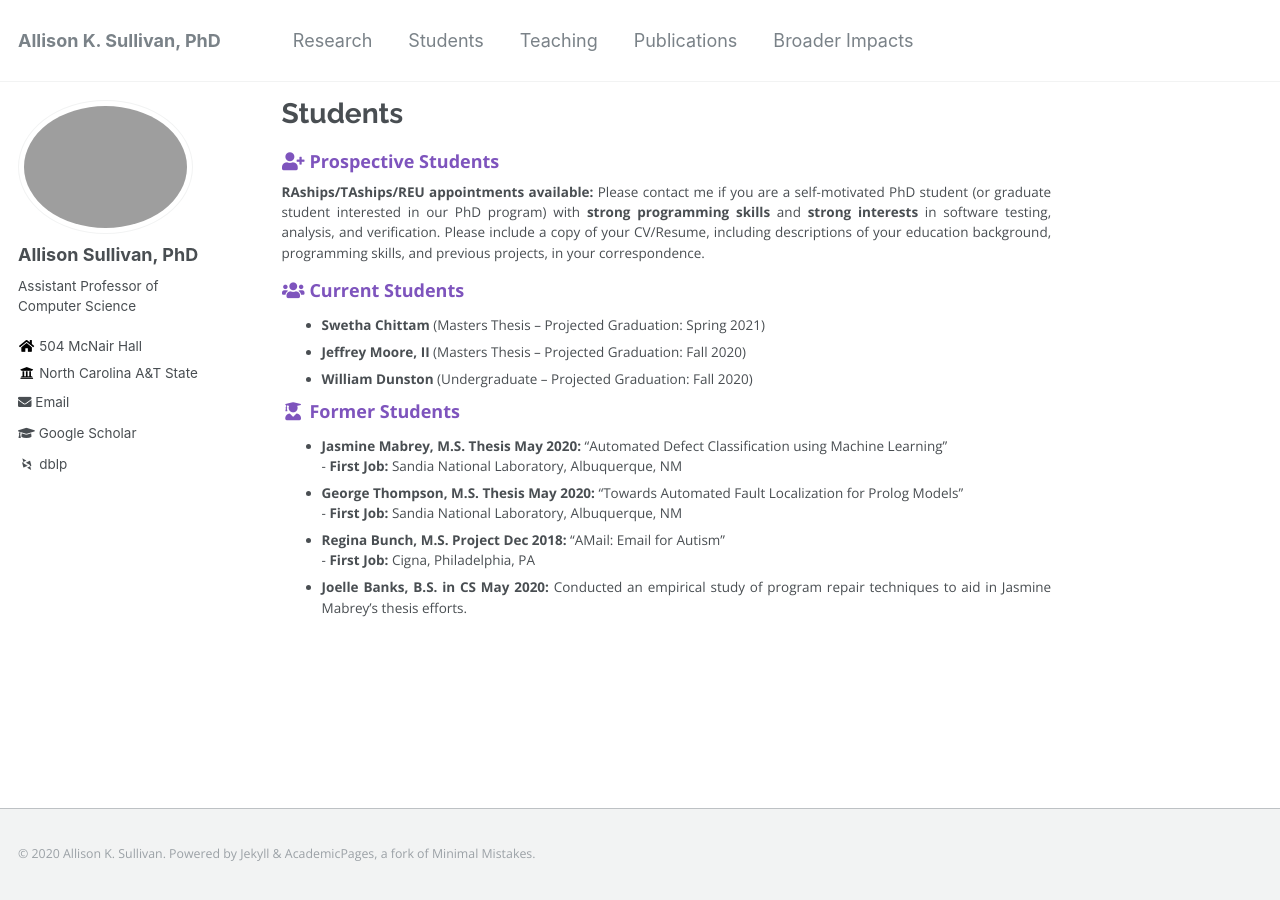
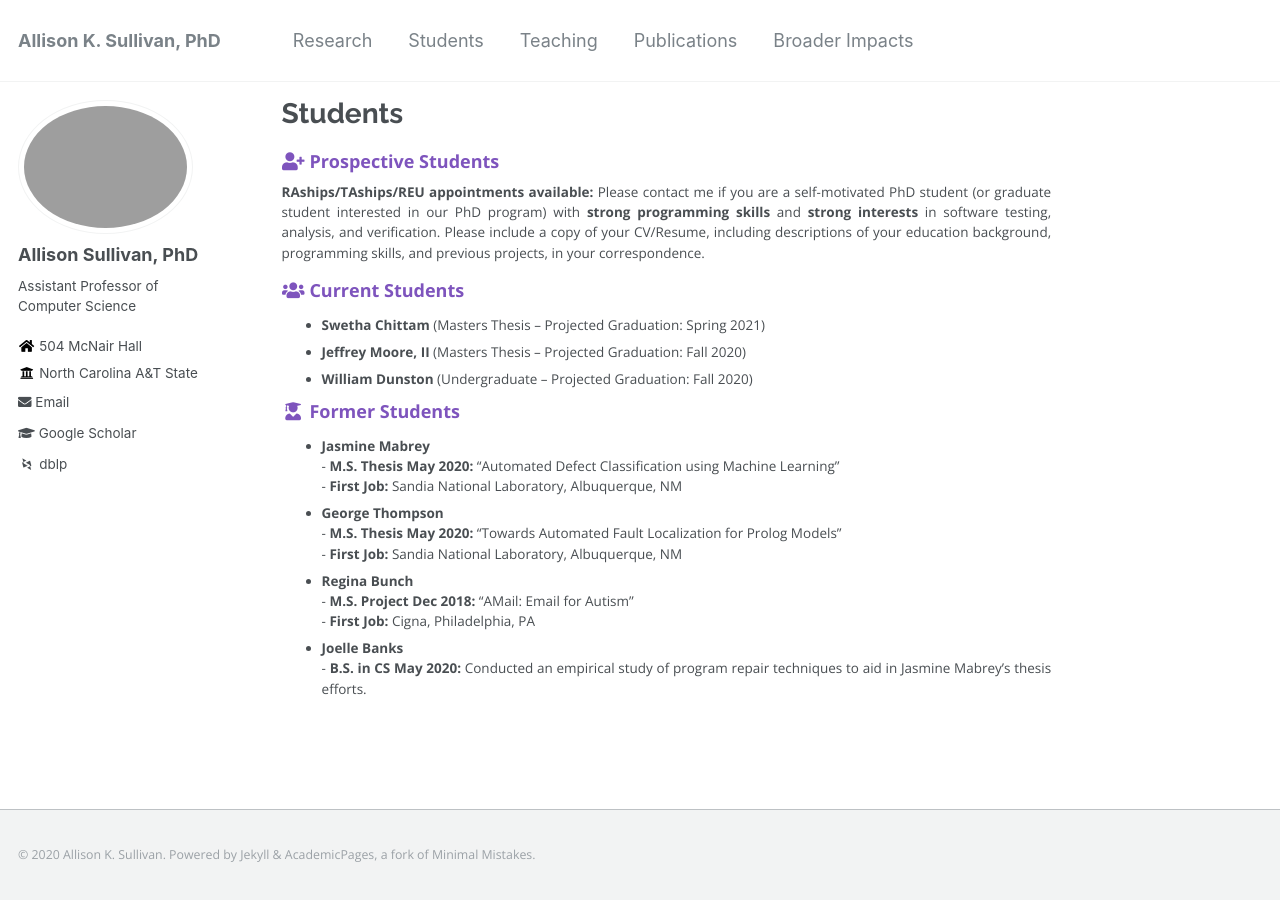
Before and after one commit to Allisonius/allisonius.github.io, a Jekyll site: the page built from _pages/students.md, in a window 1280 px wide. Built offline with Jekyll 4.4.1, drawn with Linux system fonts in a browser that asks for light colours; some web fonts are replaced.

```diff
--- a/_pages/students.md
+++ b/_pages/students.md
@@ -15,7 +15,7 @@ author_profile: true
 * **William Dunston** (Undergraduate -- Projected Graduation: Fall 2020)
 
 ### <i class="fa fa-fw fa-user-graduate" aria-hidden="true"></i> Former Students
-* **Jasmine Mabrey, M.S. Thesis May 2020:** "Automated Defect Classification using Machine Learning" <br> - **First Job:** Sandia National Laboratory, Albuquerque, NM
-* **George Thompson, M.S. Thesis May 2020:** "Towards Automated Fault Localization for Prolog Models" <br> - **First Job:** Sandia National Laboratory, Albuquerque, NM
-* **Regina Bunch, M.S. Project Dec 2018:** "AMail: Email for Autism" <br> - **First Job:** Cigna, Philadelphia, PA
-* **Joelle Banks, B.S. in CS May 2020:** Conducted an empirical study of program repair techniques to aid in Jasmine Mabrey's thesis efforts.
+* **Jasmine Mabrey** <br> - **M.S. Thesis May 2020:** "Automated Defect Classification using Machine Learning" <br> - **First Job:** Sandia National Laboratory, Albuquerque, NM
+* **George Thompson** <br> - **M.S. Thesis May 2020:** "Towards Automated Fault Localization for Prolog Models" <br> - **First Job:** Sandia National Laboratory, Albuquerque, NM
+* **Regina Bunch** <br> - **M.S. Project Dec 2018:** "AMail: Email for Autism" <br> - **First Job:** Cigna, Philadelphia, PA
+* **Joelle Banks** <br> - **B.S. in CS May 2020:** Conducted an empirical study of program repair techniques to aid in Jasmine Mabrey's thesis efforts.
```
